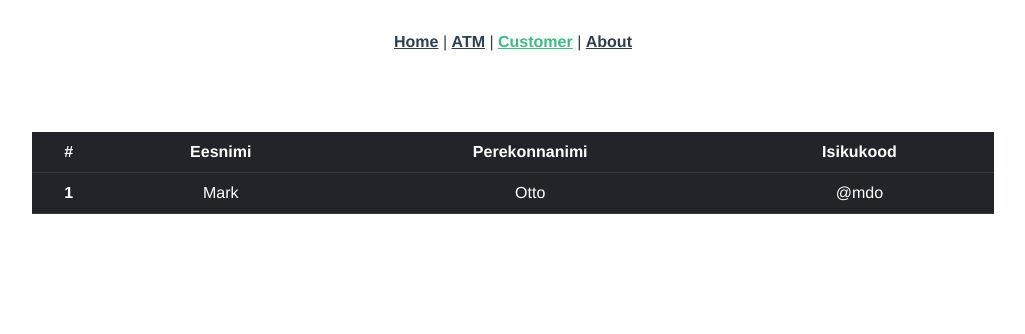
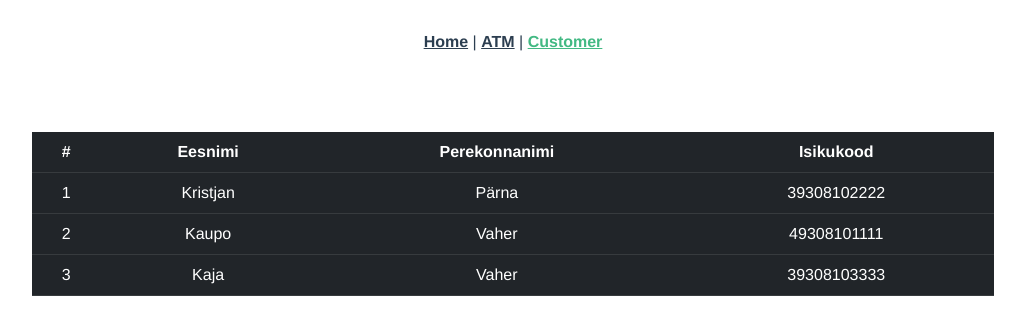
Before and after one commit to raintuur/front_bank_26, a Vue app: page /#/customer in a window 1280 px wide. Shown: the top 334 px of the page, without its empty margins (127-1152 px from the left). Built offline with nearby package versions, Linux system fonts and the light colour scheme.

Commit message:
Added customers table

```diff
--- a/src/App.vue
+++ b/src/App.vue
@@ -3,8 +3,7 @@
     <nav>
       <router-link to="/">Home</router-link> |
       <router-link to="/atm">ATM</router-link> |
-      <router-link to="/customer">Customer</router-link> |
-      <router-link to="/about">About</router-link>
+      <router-link to="/customer">Customer</router-link>
     </nav>
     <router-view/>
   </div>
--- a/src/components/CustomersTable.vue
+++ /dev/null
@@ -1,25 +0,0 @@
-<template>
-  <table class="table table-dark table-hover">
-    <thead>
-    <tr>
-      <th scope="col">#</th>
-      <th scope="col">Eesnimi</th>
-      <th scope="col">Perekonnanimi</th>
-      <th scope="col">Isikukood</th>
-    </tr>
-    </thead>
-    <tbody>
-    <tr>
-      <th scope="row">1</th>
-      <td>Mark</td>
-      <td>Otto</td>
-      <td>@mdo</td>
-    </tr>
-    </tbody>
-  </table>
-</template>
-<script>
-export default {
-  name: 'CustomersTable'
-}
-</script>
--- /dev/null
+++ b/src/components/customer_table/CsutomersTableBody.vue
@@ -0,0 +1,39 @@
+<template>
+  <tbody>
+  <tr v-for="customer in customers">
+    <td>{{customer.number}}</td>
+    <td>{{customer.firstName}}</td>
+    <td>{{customer.lastName}}</td>
+    <td>{{customer.personalCode}}</td>
+  </tr>
+  </tbody>
+</template>
+<script>
+export default {
+  name: 'CustomersTableBody',
+  data: function () {
+    return {
+      customers: [
+        {
+          firstName: 'Kristjan',
+          lastName: 'Pärna',
+          personalCode: '39308102222',
+          number: 1
+        },
+        {
+          firstName: 'Kaupo',
+          lastName: 'Vaher',
+          personalCode: '49308101111',
+          number: 2
+        },
+        {
+          firstName: 'Kaja',
+          lastName: 'Vaher',
+          personalCode: '39308103333',
+          number: 3
+        },
+      ]
+    }
+  }
+}
+</script>
--- /dev/null
+++ b/src/components/customer_table/CustomersTable.vue
@@ -0,0 +1,15 @@
+<template>
+  <table class="table table-dark table-hover">
+    <CustomersTableHead/>
+    <CustomersTableBody/>
+  </table>
+</template>
+<script>
+import CustomersTableHead from "@/components/customer_table/CustomersTableHead";
+import CustomersTableBody from "@/components/customer_table/CsutomersTableBody";
+
+export default {
+  name: 'CustomersTable',
+  components: {CustomersTableBody, CustomersTableHead}
+}
+</script>
--- /dev/null
+++ b/src/components/customer_table/CustomersTableHead.vue
@@ -0,0 +1,15 @@
+<template>
+  <thead>
+  <tr>
+    <th scope="col">#</th>
+    <th scope="col">Eesnimi</th>
+    <th scope="col">Perekonnanimi</th>
+    <th scope="col">Isikukood</th>
+  </tr>
+  </thead>
+</template>
+<script>
+export default {
+  name: 'CustomersTableHead'
+}
+</script>
--- a/src/views/AtmView.vue
+++ b/src/views/AtmView.vue
@@ -12,7 +12,7 @@
       </div>
       <div class="row justify-content-md-center">
         <div class="col col-lg-2 m-2">
-          <button v-on:click="helloWorld('Nipi','Tiri')" type="button" class="btn btn-lg  btn-outline-info">Info</button>
+          <button v-on:click="helloWorld('Nipi','Tiri')" type="button" class="btn btn-lg  btn-outline-success">Info</button>
         </div>
       </div>
     </div>
--- a/src/views/CustomersView.vue
+++ b/src/views/CustomersView.vue
@@ -9,7 +9,7 @@
 </template>
 
 <script>
-import CustomersTable from "@/components/CustomersTable";
+import CustomersTable from "@/components/customer_table/CustomersTable";
 
 export default {
   name: "CustomersView",
```
